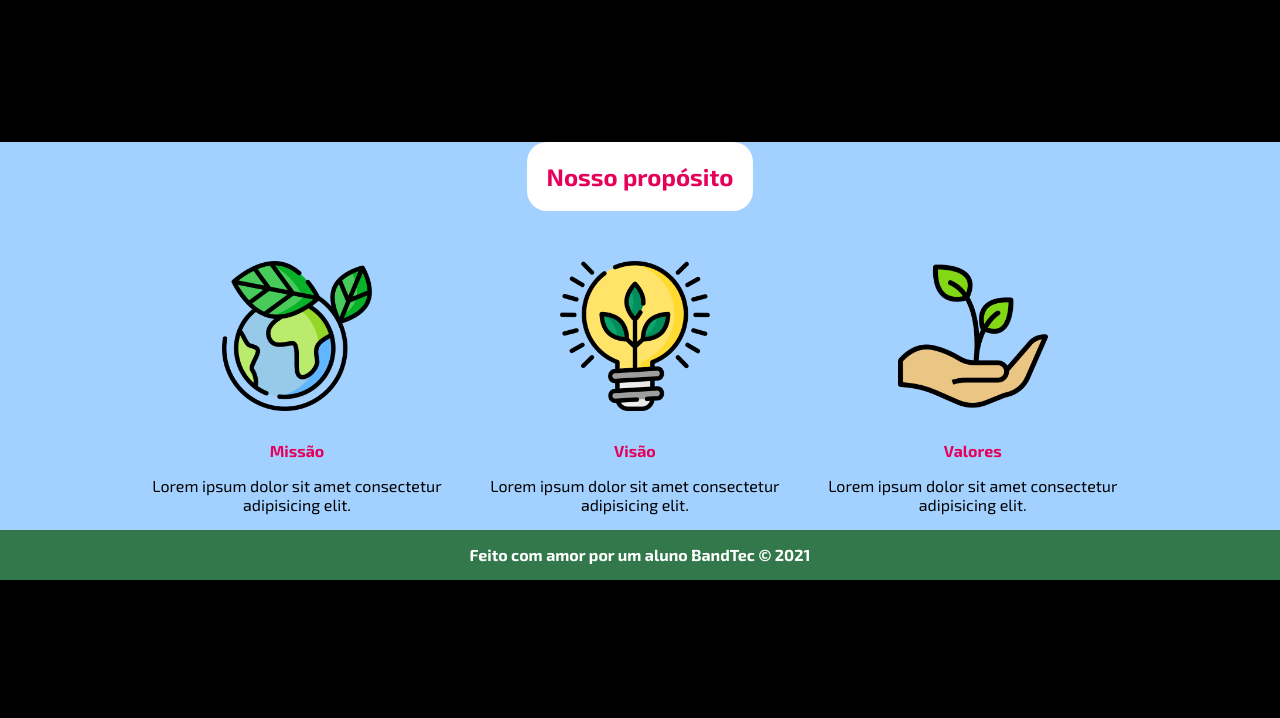
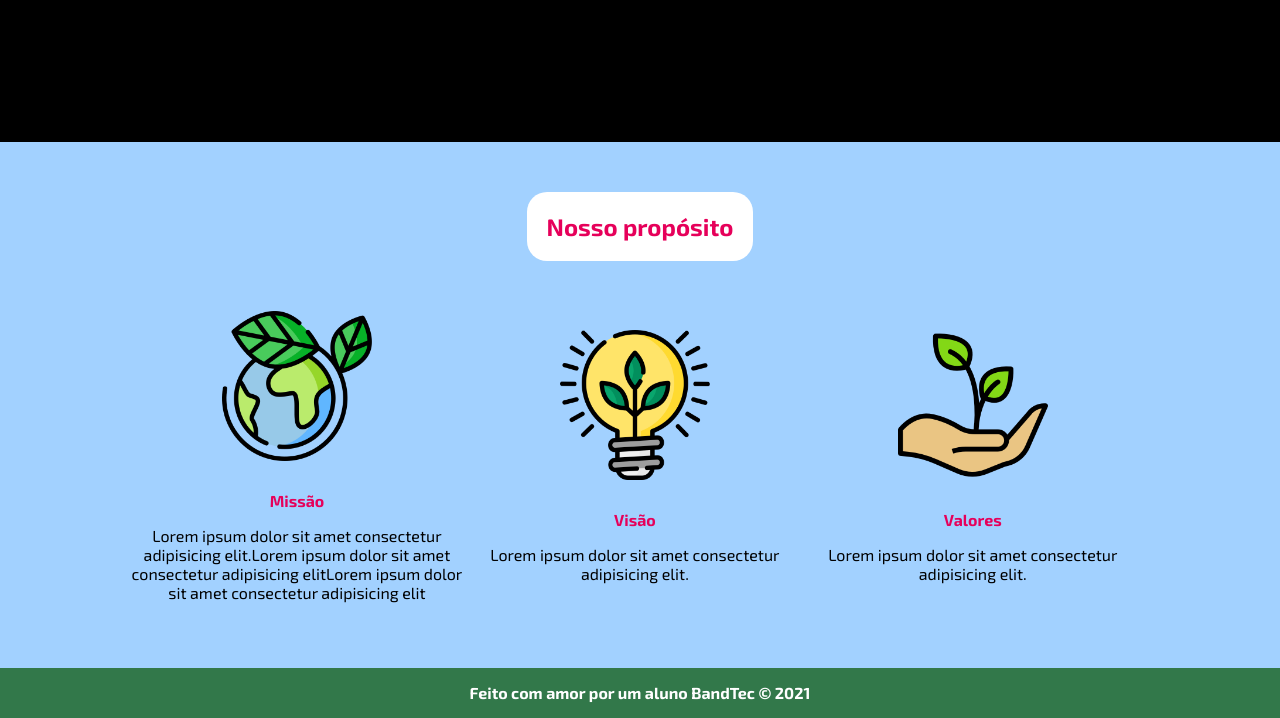
Before and after one commit to EmanuellyLucena19/Projeto-Individual, a website: page api-site/public/index.html in a window 1280 px wide. Shown: the part 442-1160 px from the top of the page. Before the commit the page ends 1022 px from the top, so only its background shows below. Drawn offline with Linux system fonts and the light colour scheme.

Commit message:
adiconando mudanças antes do pull

```diff
--- a/api-site/public/css/style.css
+++ b/api-site/public/css/style.css
@@ -25,7 +25,7 @@ body {
 
 .header a {
   text-decoration: none;
-  color:#32784a;
+  color: #32784a;
 }
 
 .agora {
@@ -38,7 +38,7 @@ body {
   align-items: center;
   justify-content: space-evenly;
   list-style: none;
-  color:#32784a;
+  color: #32784a;
   /* border: 3px solid green; */
 }
 
@@ -76,7 +76,7 @@ body {
 /* missao visao valores */
 
 .social {
-  background-color: #a2d1ff;, 0.5
+  background-color: #a2d1ff;
   /* border: 3px solid yellowgreen; */
   padding: 50px 0;
 }
@@ -291,7 +291,7 @@ form {
 }
 
 .hello h3 {
-  color:#32784a;
+  color: #32784a;
   font-weight: 300;
   font-size: 1.2rem;
 }
--- a/api-site/public/index.html
+++ b/api-site/public/index.html
@@ -56,7 +56,7 @@
                 <div class="box">
                     <img src="./assets/imgs/planet-earth_color.png" alt="icone da missão">
                     <h4>Missão</h4>
-                    <p>Lorem ipsum dolor sit amet consectetur adipisicing elit.</p>
+                    <p>Lorem ipsum dolor sit amet consectetur adipisicing elit.Lorem ipsum dolor sit amet consectetur adipisicing elitLorem ipsum dolor sit amet consectetur adipisicing elit</p>
                 </div>
 
                 <div class="box">
```
Also changed, not shown: api-site/package.json (line endings or trailing spaces), 1 other file.
